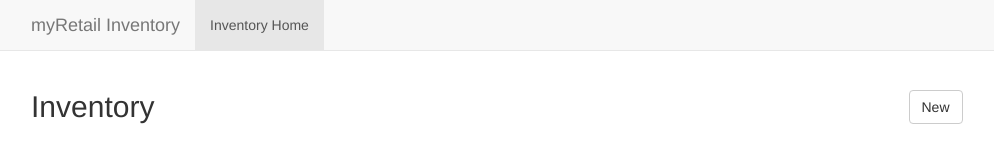
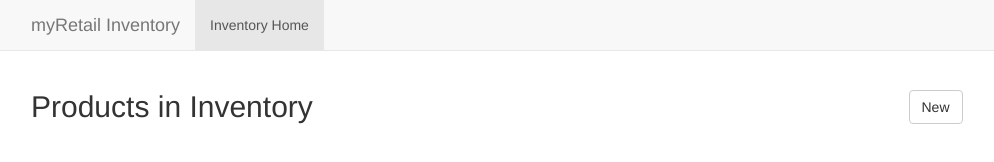
Before and after one commit to PianoHouseCreations/myRetail, a website: page public/index.html in a window 1280 px wide. Shown: the top 162 px of the page, without its empty margins (39-1033 px from the left). Drawn offline with nearby package versions, Linux system fonts and the light colour scheme; some packages are replaced by stand-ins of ours; no server answers.

Commit message:
update list msg

```diff
--- a/public/list.html
+++ b/public/list.html
@@ -1,7 +1,7 @@
 <div class = "row">
   <div class="col-md-6">
     <h2>
-      Inventory
+      Products in Inventory
     </h2>
   </div>
   <div class="col-md-3">
```
